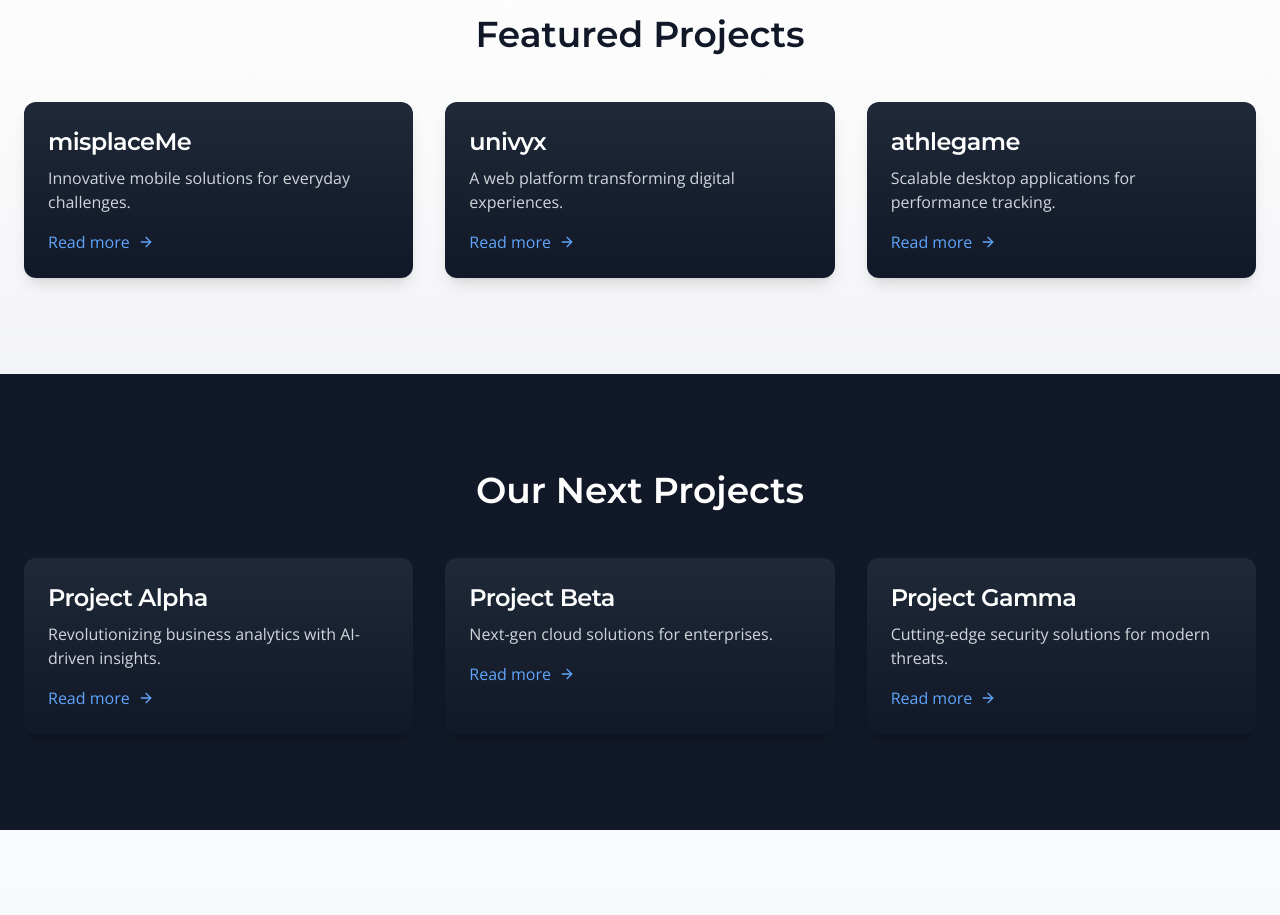
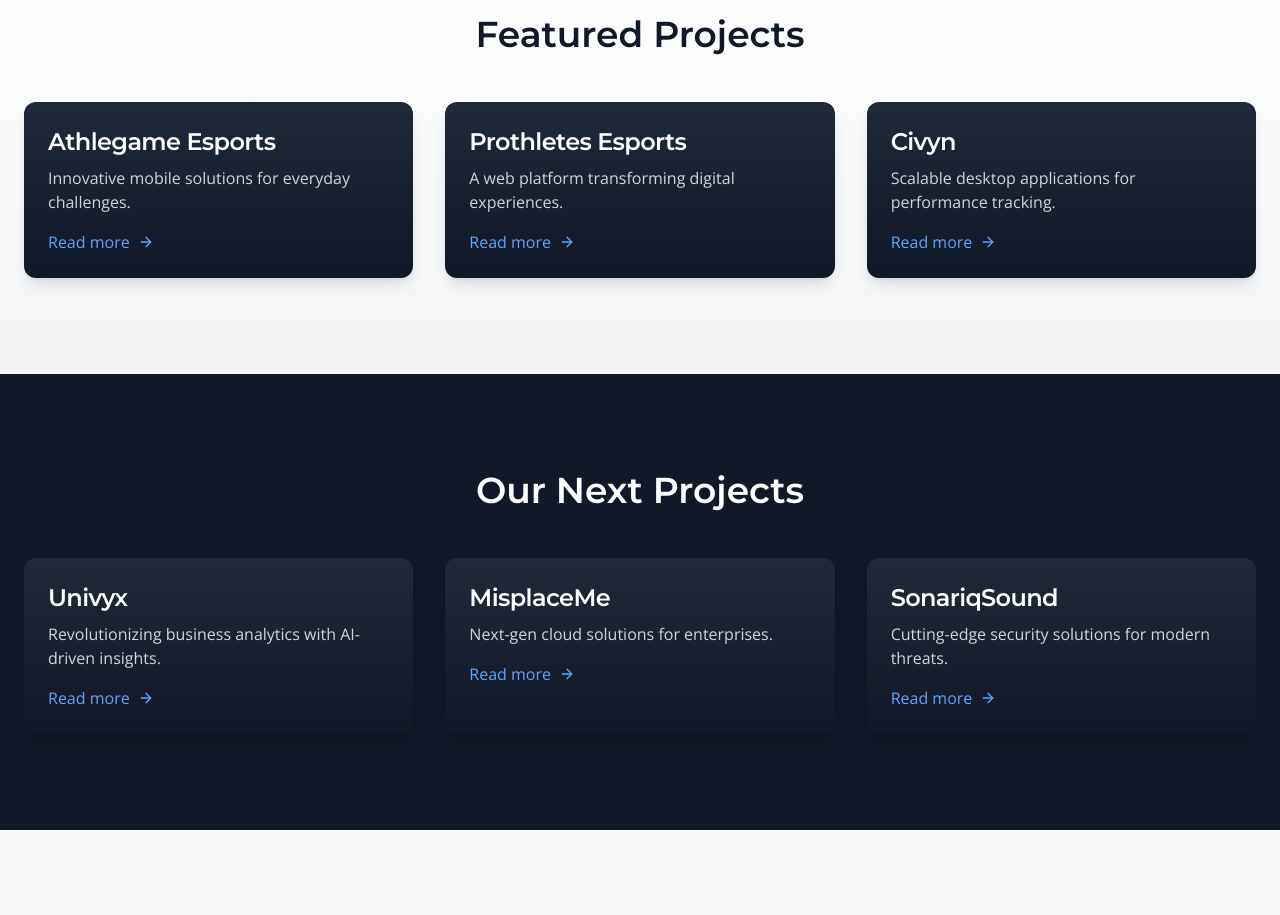
Before and after one commit to ChikamsoChidebe/ghreatness-labs-website, a React (Vite) app: page /industries in a window 1280 px wide. Shown: the part 780-1695 px from the top of the page. Built offline with nearby package versions, Linux system fonts and the light colour scheme.

Commit message:
Update Industries.jsx

```diff
--- a/src/pages/Industries.jsx
+++ b/src/pages/Industries.jsx
@@ -26,31 +26,31 @@ ProjectCard.propTypes = {
 const Industries = () => {
   const currentProjects = [
     {
-      title: "misplaceMe",
+      title: "Athlegame Esports",
       description: "Innovative mobile solutions for everyday challenges.",
     },
     {
-      title: "univyx",
+      title: "Prothletes Esports",
       description: "A web platform transforming digital experiences.",
     },
     {
-      title: "athlegame",
+      title: "Civyn",
       description: "Scalable desktop applications for performance tracking.",
     },
   ];
 
   const upcomingProjects = [
     {
-      title: "Project Alpha",
+      title: "Univyx",
       description:
         "Revolutionizing business analytics with AI-driven insights.",
     },
     {
-      title: "Project Beta",
+      title: "MisplaceMe",
       description: "Next-gen cloud solutions for enterprises.",
     },
     {
-      title: "Project Gamma",
+      title: "SonariqSound",
       description: "Cutting-edge security solutions for modern threats.",
     },
   ];
```
